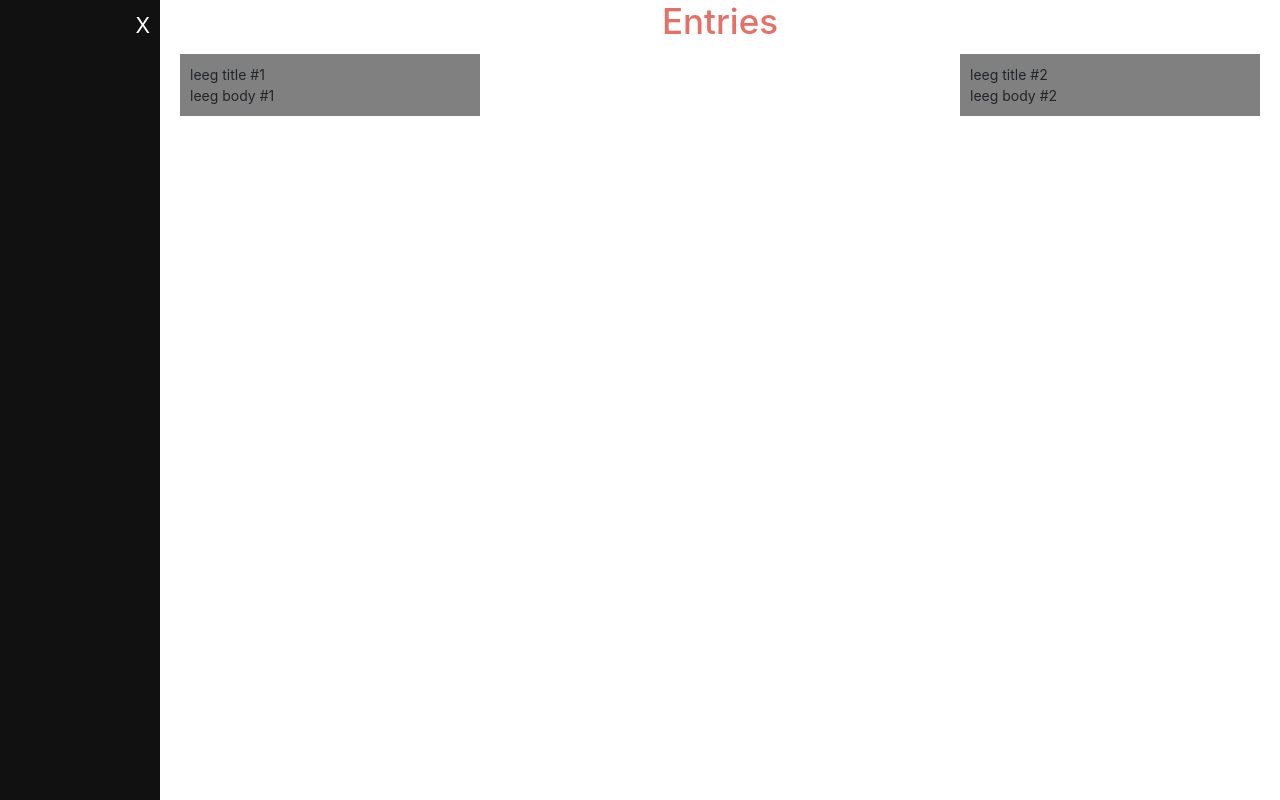
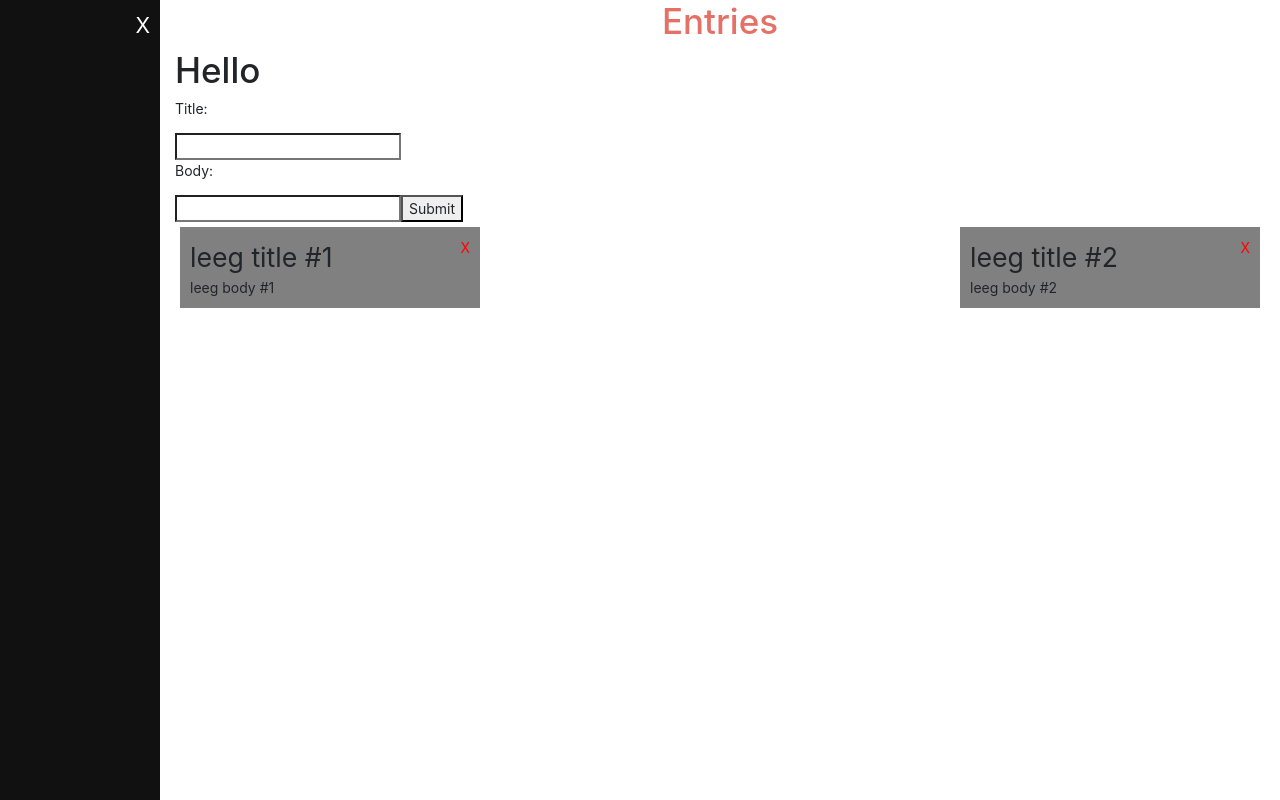
Before and after one commit to OnBlur/Front-XPLOG, a React (Vite) app: page / in a window 1280 px wide. Built offline with nearby package versions, Linux system fonts and the light colour scheme; no server answers.

Commit message:
v0.0.5
- Added function to create new entries and store it in the store

```diff
--- a/src/assets/css/default/base.scss
+++ b/src/assets/css/default/base.scss
@@ -39,11 +39,35 @@ body {
         flex-wrap: wrap;
         justify-content: space-between;
 
+
         .entry {
           width: 300px;
           background-color: gray;
           margin: 5px;
           padding: 10px;
+
+          display: flex;
+          justify-content: space-between;
+
+          .content {
+            // display: flex;
+
+            .entry-title {
+              font-size: 20pt;
+            }
+
+
+          }
+
+          .delete {
+            // padding: 10px;
+
+            .icon {
+              cursor: pointer;
+              color: red;
+            }
+          }
+
         }
       }
     }
--- a/src/components/App.js
+++ b/src/components/App.js
@@ -1,7 +1,7 @@
 import React, { Component } from "react";
 import { connect } from "react-redux";
 
-import { fetchEntries } from "../store/entries/settings";
+import { fetchEntries, addEntry } from "../store/entries/settings";
 
 import SideMenu from "./SideMenu";
 import Entries from "./Entries";
@@ -21,7 +21,7 @@ class App extends Component {
   }
 }
 
-const mapStateToProps = state => {
+const mapStateToProps = () => {
   return {};
 };
 
--- a/src/components/Entries.js
+++ b/src/components/Entries.js
@@ -1,11 +1,21 @@
 import React, { Component } from "react";
 import { connect } from "react-redux";
+import { addEntry, removeEntry } from "../store/entries/settings";
 
 function Entry(props) {
+  const removeItem = id => {
+    console.log("Click happened", id);
+  };
+
   return (
     <div className="entry">
-      <div className="entry-title">{props.title}</div>
-      <div className="entry-body">{props.body}</div>
+      <div className="content">
+        <div className="entry-title">{props.title}</div>
+        <div className="entry-body">{props.body}</div>
+      </div>
+      <div className="delete" onClick={removeItem(props.id)}>
+        <a className="icon">X</a>
+      </div>
     </div>
   );
 }
@@ -14,17 +24,55 @@ class Entries extends Component {
   constructor(props) {
     super(props);
     this.state = {
-      newEntry: {}
+      id: 123,
+      title: "",
+      body: "",
+      userId: 214
     };
   }
+
+  myChangeHandler = event => {
+    let nam = event.target.name;
+    let val = event.target.value;
+    this.setState({ [nam]: val });
+  };
+
+  mySubmitHandler = event => {
+    event.preventDefault();
+    let newEntry = {
+      id: this.state.id,
+      title: this.state.title,
+      body: this.state.body,
+      userId: this.state.userId
+    };
+    this.props.addEntry(newEntry);
+  };
 
   render() {
     return (
       <div className="entry-component">
         <h1 className="page-title">Entries</h1>
+
+        <form onSubmit={this.mySubmitHandler}>
+          <h1>
+            Hello {this.state.title} {this.state.body}
+          </h1>
+          <p>Title:</p>
+          <input type="text" name="title" onChange={this.myChangeHandler} />
+          <p>Body:</p>
+          <input type="text" name="body" onChange={this.myChangeHandler} />
+          <input type="submit" />
+        </form>
+
         <div className="entries">
           {this.props.entries.map(entry => (
-            <Entry key={entry.id} title={entry.title} body={entry.body} />
+            <Entry
+              key={entry.id}
+              title={entry.title}
+              body={entry.body}
+              id={entry.id}
+              removeEntry={this.props.removeEntry}
+            />
           ))}
         </div>
       </div>
@@ -36,4 +84,7 @@ const mapStateToProps = state => {
   return { entries: state.entries };
 };
 
-export default connect(mapStateToProps)(Entries);
+export default connect(mapStateToProps, {
+  addEntry,
+  removeEntry
+})(Entries);
--- a/src/store/api.js
+++ b/src/store/api.js
@@ -1,5 +1,5 @@
 import axios from "axios";
 
 export default axios.create({
-  baseURL: `http://jsonplaceholder.typicode.com/`
+  baseURL: `http://jsonplaceholder.typicode.com/CANCEL`
 });
--- a/src/store/entries/settings.js
+++ b/src/store/entries/settings.js
@@ -7,6 +7,14 @@ export const fetchEntriesSuccess = data => {
 
 export const fetchEntriesError = error => {
   return { type: ENTRIES.FETCH_ERROR, message: error.message };
+};
+
+export const addEntry = data => {
+  return { type: ENTRIES.ADD, data };
+};
+
+export const removeEntry = id => {
+  return { type: ENTRIES.REMOVE, id };
 };
 
 //Fetching entries
--- a/src/store/entries/types.js
+++ b/src/store/entries/types.js
@@ -1,4 +1,6 @@
 export const ENTRIES = {
   FETCH_SUCCESS: "ENTRIES_FETCH_SUCCESS",
-  FETCH_ERROR: "ENTRIES_FETCH_ERROR"
+  FETCH_ERROR: "ENTRIES_FETCH_ERROR",
+  ADD: "ADD",
+  REMOVE: "REMOVE"
 };
--- a/src/store/index.js
+++ b/src/store/index.js
@@ -26,6 +26,16 @@ const rootReducer = (state = DEFAULT_SETINGS, action) => {
         ...state,
         message: action.message
       };
+    case ENTRIES.ADD:
+      return {
+        ...state,
+        entries: [...state.entries, action.data]
+      };
+    case ENTRIES.REMOVE:
+      return {
+        ...state,
+        entries: action.id
+      };
     case SET_MENU:
       return {
         ...state,
```
